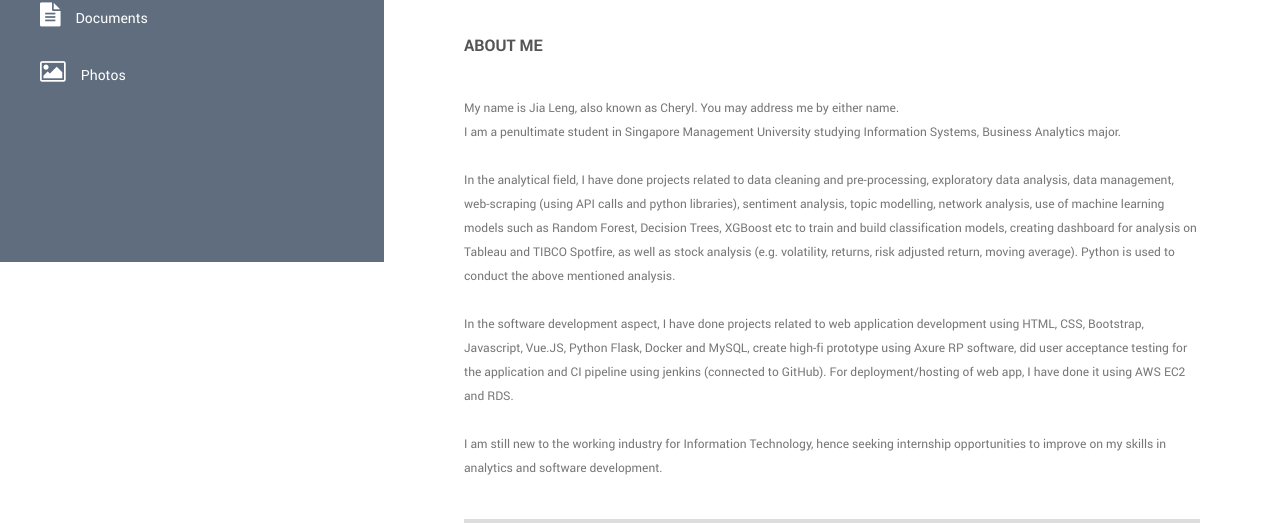
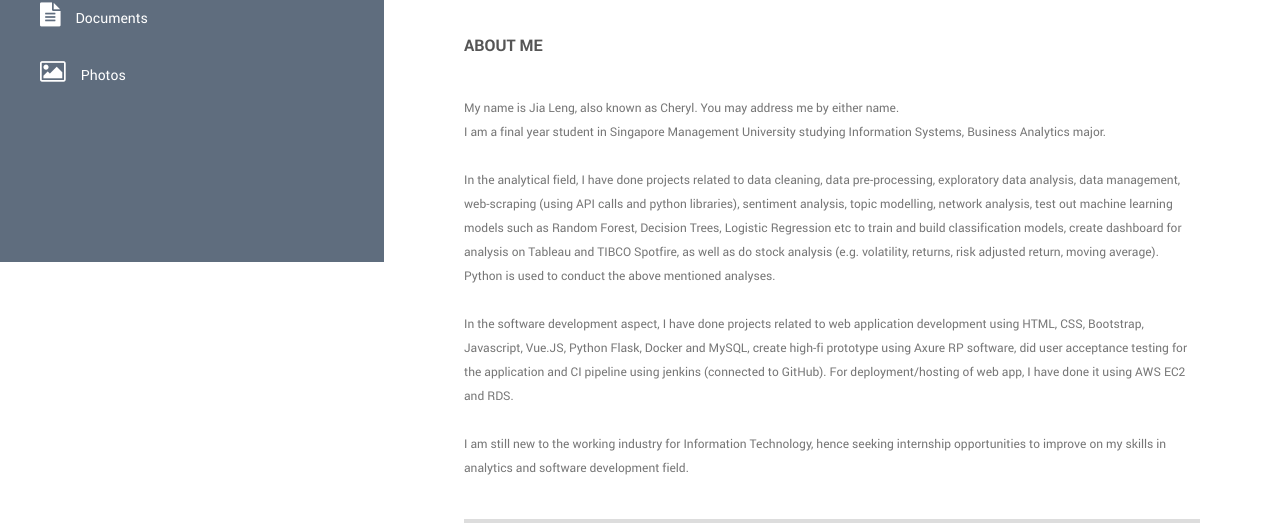
Before and after one commit to jltan98/jltan98.github.io, a plain HTML site: page index.html in a window 1280 px wide. Shown: the part 538-1064 px from the top of the page. Drawn offline with nearby package versions, Linux system fonts and the light colour scheme; files whose address does not match are found by name.

Commit message:
updates to intro

```diff
--- a/index.html
+++ b/index.html
@@ -102,16 +102,16 @@
                             </div> -->
                             <p class="pFont">My name is Jia Leng, also known as Cheryl. You may address me by either
                                 name.</p>
-                            <p class="pFont">I am a penultimate student in Singapore Management University studying
+                            <p class="pFont">I am a final year student in Singapore Management University studying
                                 Information Systems, Business Analytics major.</p>
                             <br>
-                            <p class="pFont">In the analytical field, I have done projects related to data cleaning and
+                            <p class="pFont">In the analytical field, I have done projects related to data cleaning, data
                                 pre-processing, exploratory data analysis, data management, web-scraping (using API
-                                calls and python libraries), sentiment analysis, topic modelling, network analysis, use
-                                of machine learning models such as Random Forest, Decision Trees, XGBoost etc to train
-                                and build classification models, creating dashboard for analysis on Tableau and TIBCO
-                                Spotfire, as well as stock analysis (e.g. volatility, returns, risk adjusted return,
-                                moving average). Python is used to conduct the above mentioned analysis.</p>
+                                calls and python libraries), sentiment analysis, topic modelling, network analysis, test out
+                                machine learning models such as Random Forest, Decision Trees, Logistic Regression etc to train
+                                and build classification models, create dashboard for analysis on Tableau and TIBCO
+                                Spotfire, as well as do stock analysis (e.g. volatility, returns, risk adjusted return,
+                                moving average). Python is used to conduct the above mentioned analyses.</p>
                             <br>
                             <p class="pFont">In the software development aspect, I have done projects related to web
                                 application
@@ -125,7 +125,7 @@
                             <br>
                             <p class="pFont">I am still new to the working industry for Information Technology, hence
                                 seeking internship
-                                opportunities to improve on my skills in analytics and software development.</p>
+                                opportunities to improve on my skills in analytics and software development field.</p>
 
                             <hr>
                         </div>
```
